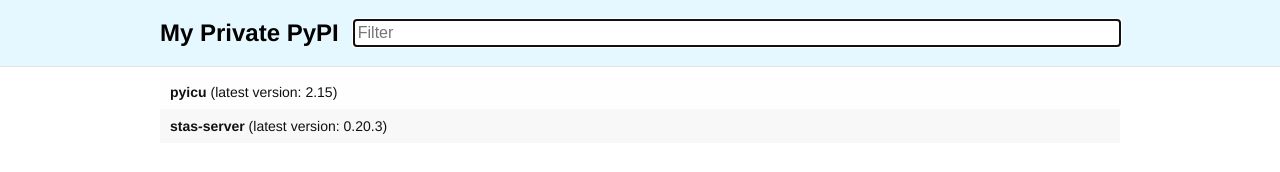
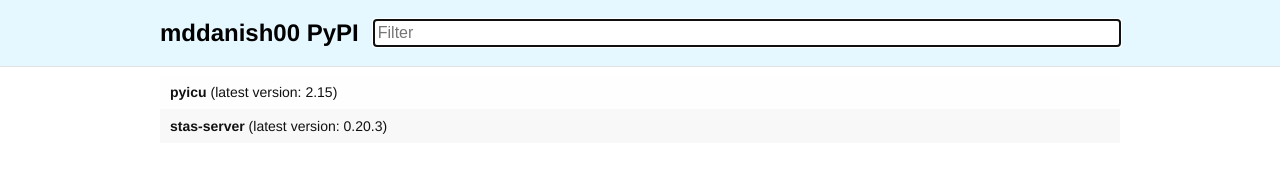
Before and after one commit to mddanish00/python-index, a plain HTML site: page docs/index.html in a window 1280 px wide. Drawn offline with Linux system fonts and the light colour scheme.

Commit message:
fix: update title

```diff
--- a/docs/index.html
+++ b/docs/index.html
@@ -1,7 +1,7 @@
 <!doctype html>
 <html lang="en">
 <head>
-  <title>My Private PyPI</title>
+  <title>mddanish00 PyPI</title>
   <style>
       /* http://meyerweb.com/eric/tools/css/reset/
          v2.0 | 20110126
@@ -164,7 +164,7 @@
     <div class="header">
       <div style="display: table-row">
         <div class="title">
-          <h1>My Private PyPI</h1>
+          <h1>mddanish00 PyPI</h1>
         </div>
 
 
```
